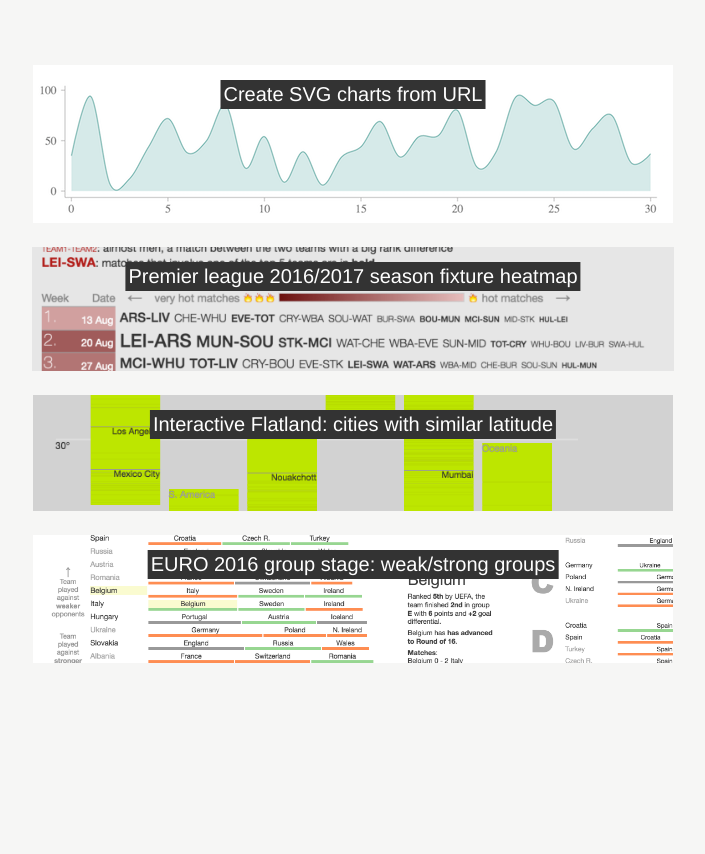
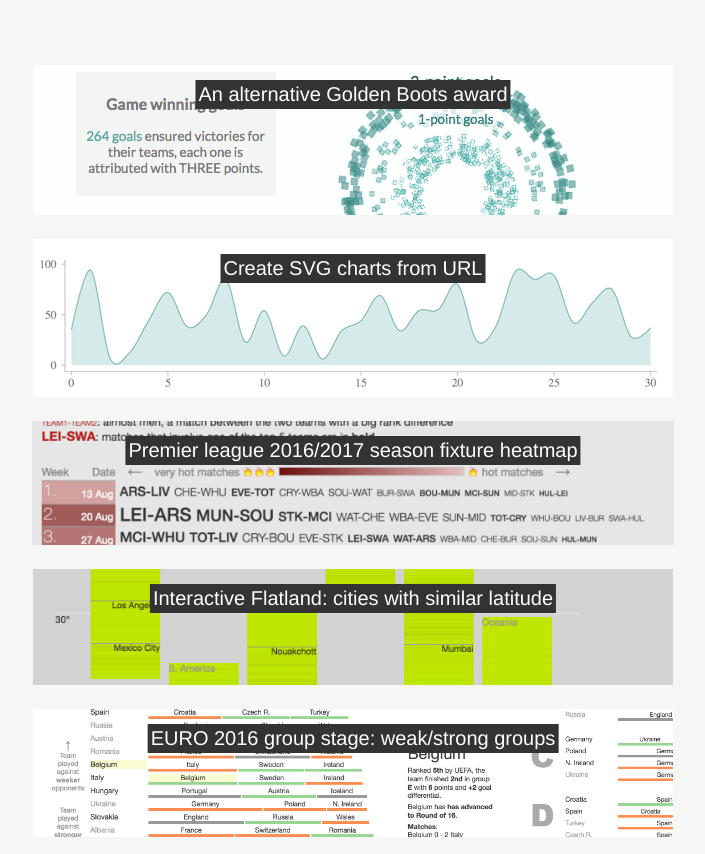
Before and after one commit to djamshed/djamshed.github.io, a plain HTML site: page index.html in a window 1280 px wide. Shown: the whole page, without its empty margins (287-992 px from the left). Before the commit the page ends 800 px from the top, so only its background shows below. Drawn offline with Linux system fonts and the light colour scheme.

Commit message:
Add alt-golden-boots link on homepage.

```diff
--- a/index.html
+++ b/index.html
@@ -48,6 +48,12 @@
 
     <div class="main-container">
       <div class="project">
+        <a href="data-visualisations/alt-golden-boots/">
+          <div class="project__title">An alternative Golden Boots award</div>
+          <img src="img/alt-golden-boots.gif" alt="Alternative Golden Boots gif" title="Alternative Golden Boots Award">
+        </a>
+      </div>
+      <div class="project">
         <a href="//github.com/djamshed/imgchart">
           <div class="project__title">Create SVG charts from URL</div>
           <img src="img/imgchart.png" alt="imgchart" title="SVG chart from URL" >
```
Also changed, not shown: img/alt-golden-boots.gif (added).
